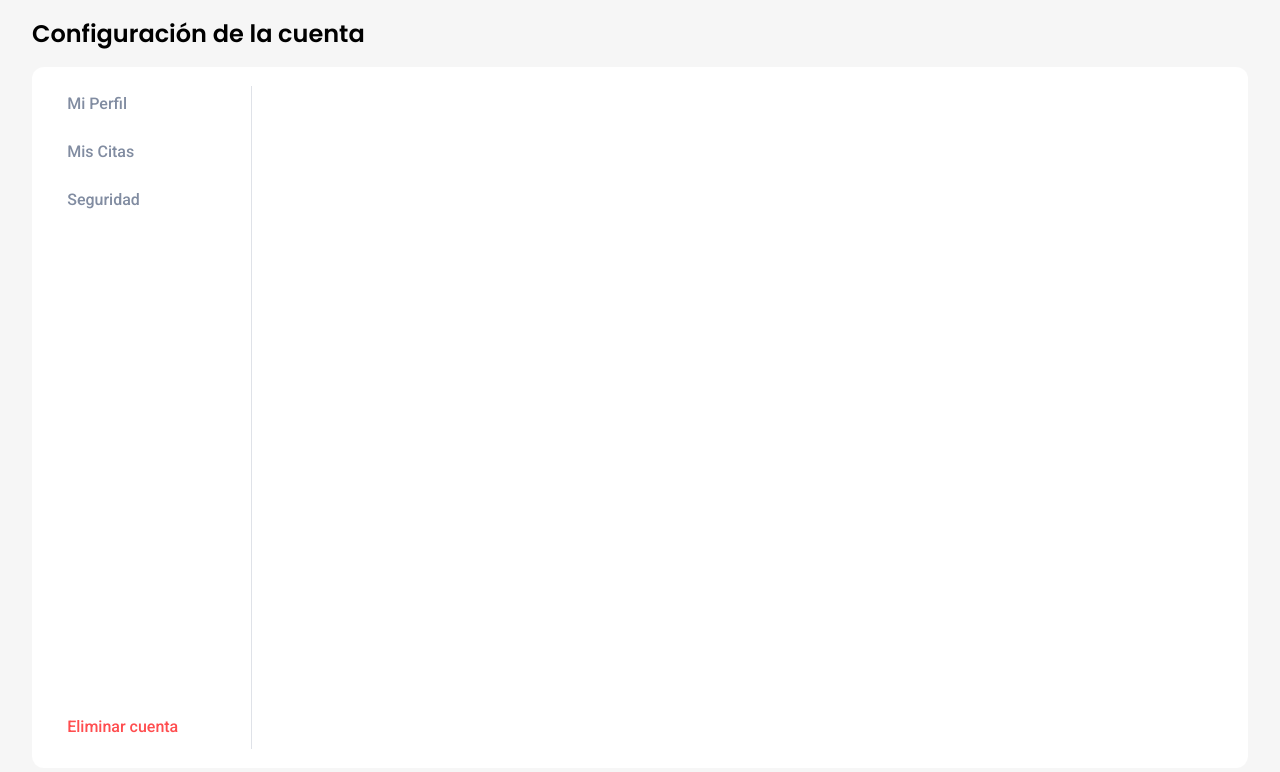
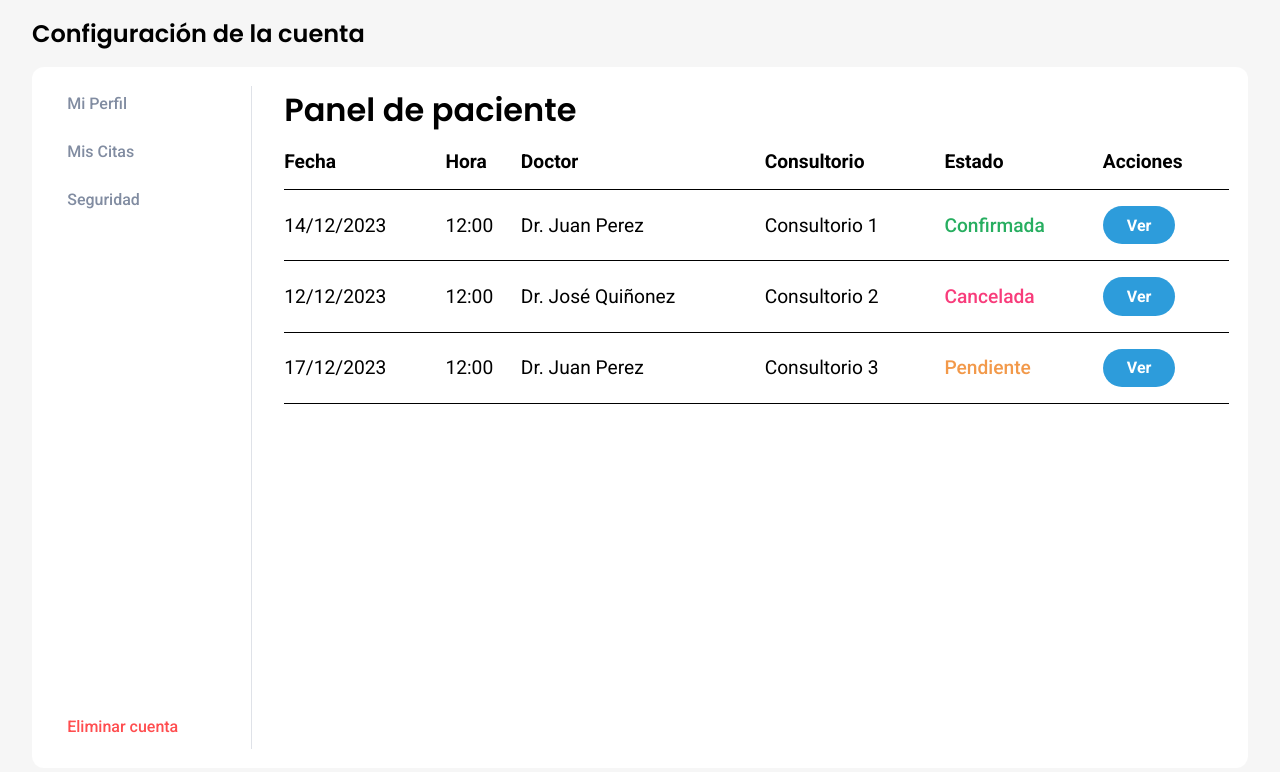
Before and after one commit to No-Country/C13-01-N-JAVA-ANGULAR, an Angular app in the folder doctime-frontend/: page /profile/settings/appointment in a window 1280 px wide. Before the commit this address led to /profile/settings. Shown: the top 772 px of the page. Built offline with nearby package versions, Linux system fonts and the light colour scheme.

Commit message:
feat: create appointment component & content

```diff
--- /dev/null
+++ b/doctime-frontend/src/app/pages/patient-profile/components/appointments/appointments.component.html
@@ -0,0 +1,83 @@
+<div class="container">
+  <div class="title">
+    <h3>Panel de paciente</h3>
+  </div>
+  <div class="appointments-list">
+    <div class="appointments-list-content">
+      <ng-container *ngIf="false">Sin citas</ng-container>
+      <ng-container *ngIf="true">
+        <table>
+          <thead>
+            <tr>
+              <th>Fecha</th>
+              <th>Hora</th>
+              <th>Doctor</th>
+              <th>Consultorio</th>
+              <th>Estado</th>
+              <th>Acciones</th>
+            </tr>
+          </thead>
+          <tbody>
+            <tr>
+              <td>14/12/2023</td>
+              <td>12:00</td>
+              <td>Dr. Juan Perez</td>
+              <td>Consultorio 1</td>
+              <td
+                [ngClass]="{
+                  confirmed: true,
+                  pending: false,
+                  rejected: false,
+                  cancelled: false
+                }"
+              >
+                Confirmada
+              </td>
+              <td>
+                <button class="btn btn-primary">Ver</button>
+              </td>
+            </tr>
+            <tr>
+              <td>12/12/2023</td>
+              <td>12:00</td>
+              <td>Dr. José Quiñonez</td>
+              <td>Consultorio 2</td>
+              <td
+                [ngClass]="{
+                  confirmed: false,
+                  pending: false,
+                  rejected: false,
+                  cancelled: true
+                }"
+              >
+                Cancelada
+              </td>
+              <td>
+                <button class="btn btn-primary">Ver</button>
+              </td>
+            </tr>
+            <tr>
+              <td>17/12/2023</td>
+              <td>12:00</td>
+              <td>Dr. Juan Perez</td>
+              <td>Consultorio 3</td>
+              <td
+                [ngClass]="{
+                  confirmed: false,
+                  pending: true,
+                  rejected: false,
+                  cancelled: false
+                }"
+              >
+                Pendiente
+              </td>
+              <td>
+                <button class="btn btn-primary">Ver</button>
+              </td>
+            </tr>
+          </tbody>
+        </table>
+      </ng-container>
+    </div>
+  </div>
+</div>
--- /dev/null
+++ b/doctime-frontend/src/app/pages/patient-profile/components/appointments/appointments.component.scss
@@ -0,0 +1,70 @@
+.container {
+  width: 100%;
+  height: 100%;
+  padding-left: 2rem;
+
+  .title {
+    width: 100%;
+
+    h3 {
+      font-size: 2rem;
+      font-weight: 600;
+    }
+  }
+
+  .appointments-list {
+    .appointments-list-content {
+      width: 100%;
+
+      table {
+        width: 100%;
+        border-collapse: collapse;
+        text-align: left;
+
+        thead {
+          tr {
+            th {
+              padding: 1rem 0;
+              font-size: 1.2rem;
+              font-weight: 600;
+              color: #000;
+              border-bottom: 1px solid #000;
+            }
+          }
+        }
+
+        tbody {
+          tr {
+            td {
+              padding: 1rem 0;
+              font-size: 1.2rem;
+              font-weight: 400;
+              color: #000;
+              border-bottom: 1px solid #000;
+            }
+
+            .confirmed {
+              color: #27ae60;
+              font-weight: 500;
+            }
+
+            .pending {
+              color: #f2994a;
+              font-weight: 500;
+            }
+
+            .cancelled {
+              color: #f83c7b;
+              font-weight: 500;
+            }
+
+            .rejected {
+              color: #f83c7b;
+              font-weight: 500;
+            }
+          }
+        }
+      }
+    }
+  }
+}
--- a/doctime-frontend/src/app/pages/patient-profile/layout/layout-patient-routing.module.ts
+++ b/doctime-frontend/src/app/pages/patient-profile/layout/layout-patient-routing.module.ts
@@ -1,15 +1,17 @@
 import { NgModule } from '@angular/core';
 import { RouterModule, Routes } from '@angular/router';
 import { LayoutPatientComponent } from './layout-patient.component';
+import { AppointmentsComponent } from '../components/appointments/appointments.component';
 
 const routes: Routes = [
   {
     path: '',
     component: LayoutPatientComponent,
     children: [
-      { path: '', redirectTo: 'appoiment', pathMatch: 'full' },
+      { path: '', redirectTo: 'appointment', pathMatch: 'full' },
+      { path: 'appointment', component: AppointmentsComponent },
       // TODO: add routes here
-      { path: '**', redirectTo: 'appoiment' },
+      { path: '**', redirectTo: 'appointment' },
     ],
   },
 ];
--- a/doctime-frontend/src/app/pages/patient-profile/layout/layout-patient.component.html
+++ b/doctime-frontend/src/app/pages/patient-profile/layout/layout-patient.component.html
@@ -7,7 +7,7 @@
       <div class="nav-container">
         <ul>
           <li><a routerLink="/">Mi Perfil</a></li>
-          <li><a routerLink="/">Mis Citas</a></li>
+          <li><a routerLink="/profile/settings/appointments">Mis Citas</a></li>
           <li><a routerLink="/">Seguridad</a></li>
         </ul>
       </div>
--- a/doctime-frontend/src/app/pages/patient-profile/patient-profile.module.ts
+++ b/doctime-frontend/src/app/pages/patient-profile/patient-profile.module.ts
@@ -2,9 +2,10 @@ import { NgModule } from '@angular/core';
 import { CommonModule } from '@angular/common';
 
 import { PatientProfileRoutingModule } from './patient-profile-routing.module';
+import { AppointmentsComponent } from './components/appointments/appointments.component';
 
 @NgModule({
-  declarations: [],
+  declarations: [AppointmentsComponent],
   imports: [CommonModule, PatientProfileRoutingModule],
 })
 export class PatientProfileModule {}
--- a/doctime-frontend/src/styles.scss
+++ b/doctime-frontend/src/styles.scss
@@ -18,3 +18,105 @@ h6 {
   font-family: 'Poppins', sans-serif;
   font-weight: 600;
 }
+
+.btn {
+  padding: 0.6rem 1.5rem;
+  border-radius: 1.5rem;
+  border: none;
+  outline: none;
+  cursor: pointer;
+  font-size: 1rem;
+  font-weight: 600;
+
+  &.btn-primary {
+    background-color: #2d9cdb;
+    color: #fff;
+
+    &:hover {
+      background-color: #1a7cb5;
+      color: #fff;
+    }
+  }
+
+  &.btn-secondary {
+    background-color: #fff;
+    color: #2d9cdb;
+    border: 1px solid #2d9cdb;
+
+    &:hover {
+      background-color: #2d9cdb;
+      color: #fff;
+    }
+  }
+
+  &.btn-danger {
+    background-color: #f83c7b;
+    color: #fff;
+
+    &:hover {
+      background-color: #f83c7b;
+      color: #fff;
+    }
+  }
+
+  &.btn-success {
+    background-color: #27ae60;
+    color: #fff;
+
+    &:hover {
+      background-color: #27ae60;
+      color: #fff;
+    }
+  }
+
+  &.btn-warning {
+    background-color: #f2994a;
+    color: #fff;
+
+    &:hover {
+      background-color: #f2994a;
+      color: #fff;
+    }
+  }
+
+  &.btn-info {
+    background-color: #2d9cdb;
+    color: #fff;
+
+    &:hover {
+      background-color: #2d9cdb;
+      color: #fff;
+    }
+  }
+
+  &.btn-light {
+    background-color: #fff;
+    color: #2d9cdb;
+    border: 1px solid #2d9cdb;
+
+    &:hover {
+      background-color: #2d9cdb;
+      color: #fff;
+    }
+  }
+
+  &.btn-dark {
+    background-color: #2d9cdb;
+    color: #fff;
+
+    &:hover {
+      background-color: #2d9cdb;
+      color: #fff;
+    }
+  }
+
+  &.btn-link {
+    background-color: transparent;
+    color: #2d9cdb;
+    border: none;
+
+    &:hover {
+      text-decoration: underline;
+    }
+  }
+}
```
Also changed, not shown: doctime-frontend/src/app/pages/patient-profile/components/appointments/appointments.component.ts (added, +8 -0 lines).
